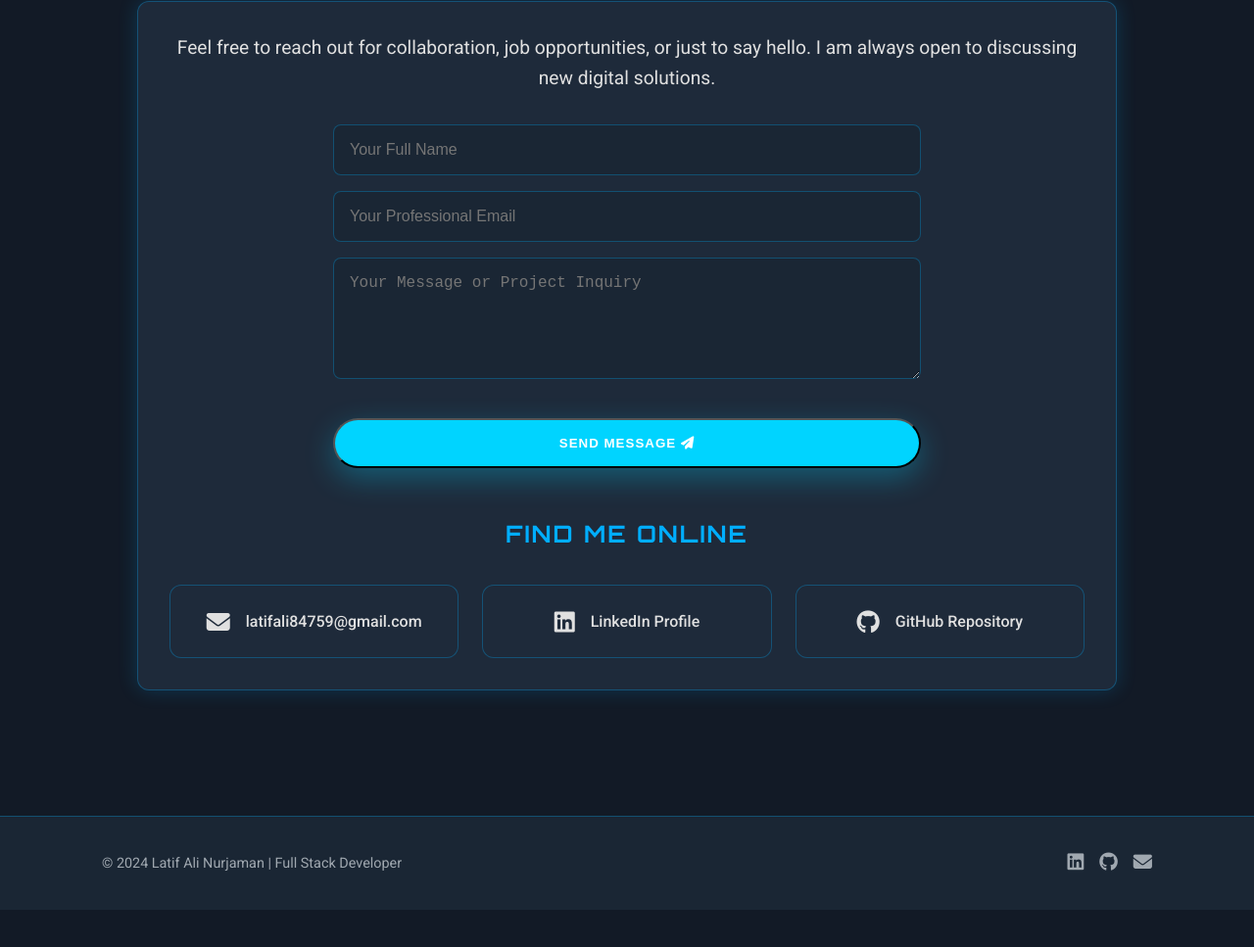
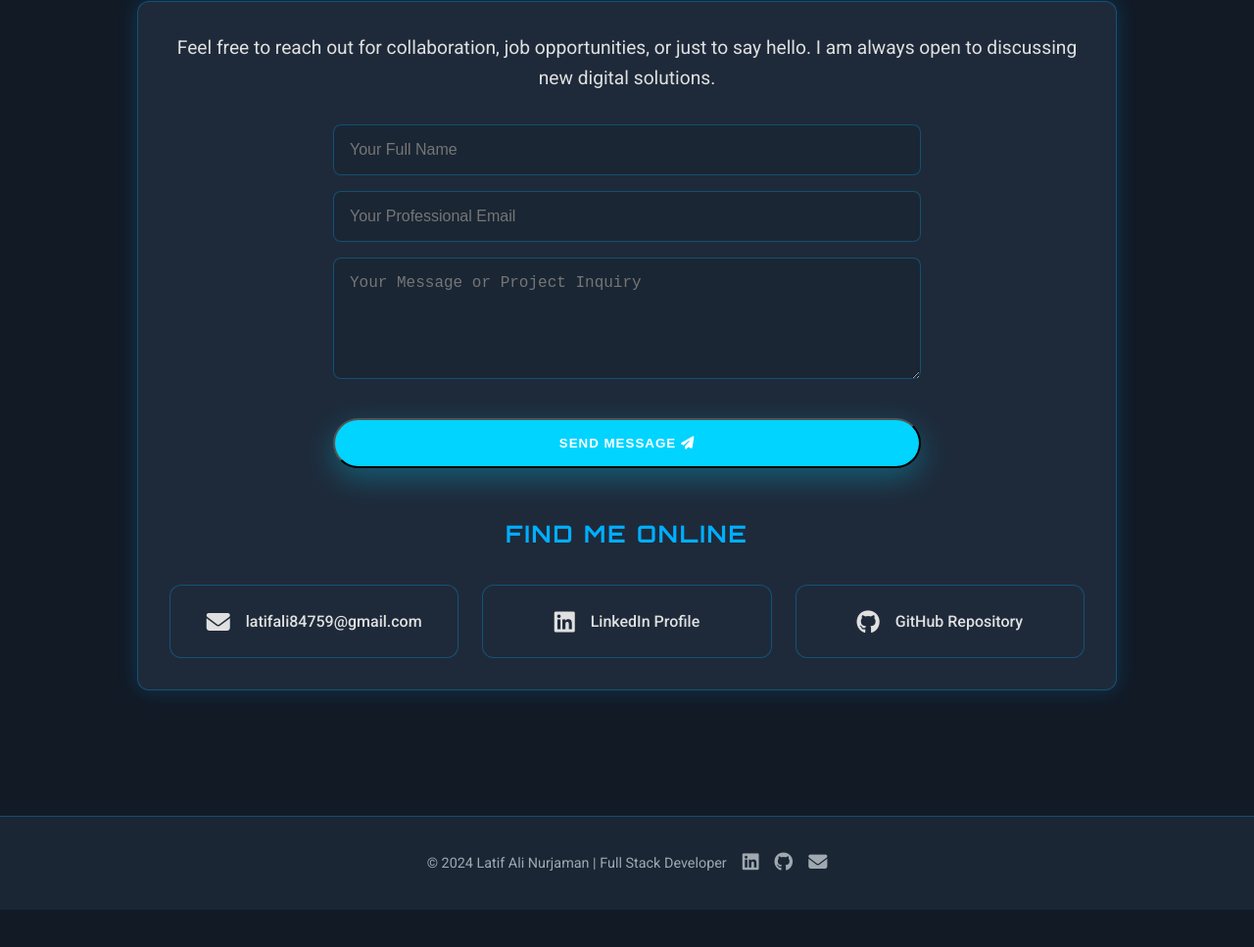
Before and after one commit to 12ATIF/Portofolio, a plain HTML site: page index.html in a window 1280 px wide. Shown: the part 6428-7395 px from the top of the page at 98% size. Drawn offline with Linux system fonts and the light colour scheme.

Commit message:
profile_aja

```diff
--- a/assets/css/style.css
+++ b/assets/css/style.css
@@ -31,6 +31,11 @@ body {
   color: var(--text-primary);
   line-height: 1.6;
   overflow-x: hidden;
+
+  /* FIX: Tambahkan properti flexbox untuk "sticky footer" */
+  display: flex;
+  flex-direction: column;
+  min-height: 100vh; /* Set tinggi body minimal se-viewport */
 }
 
 /* ===== ANIMATED BACKGROUND (unchanged) ===== */
@@ -754,14 +759,27 @@ textarea.input-field {
   border-top: 1px solid var(--border-glow);
   padding: 2rem 0;
   text-align: center;
+
+  /* FIX: Tambahkan margin-top: auto */
+  /* Ini akan mendorong footer ke bagian paling bawah
+     jika konten di atasnya terlalu pendek. */
+  margin-top: auto;
 }
 
 .footer-content {
-  max-width: 1200px;
-  margin: 0 auto;
-  padding: 0 2rem;
+  /* Dihapus karena styling ini sudah di-handle oleh
+    class .container di file index.html
+  */
+  /* max-width: 1200px; */
+  /* margin: 0 auto; */
+  /* padding: 0 2rem; */
+
   display: flex;
-  justify-content: space-between;
+
+  /* DIGANTI: dari 'space-between' (memaksa ke tepi)
+    menjadi 'center' (berkumpul di tengah)
+  */
+  justify-content: center;
   align-items: center;
   flex-wrap: wrap;
   gap: 1rem;
@@ -853,6 +871,15 @@ textarea.input-field {
     display: block;
   }
 
+  /* FIX: Dibuat lebih spesifik (section.hero) agar 'padding-top'
+    tidak ditimpa oleh rule .section di bawah.
+    'padding-bottom: 0;' dihapus agar padding 3rem dari .section
+    tetap berlaku, memberi jarak di bawah tombol.
+  */
+  section.hero {
+    padding-top: 5rem; /* 80px, untuk clear header */
+  }
+
   .hero-content {
     grid-template-columns: 1fr;
     text-align: center;
```
